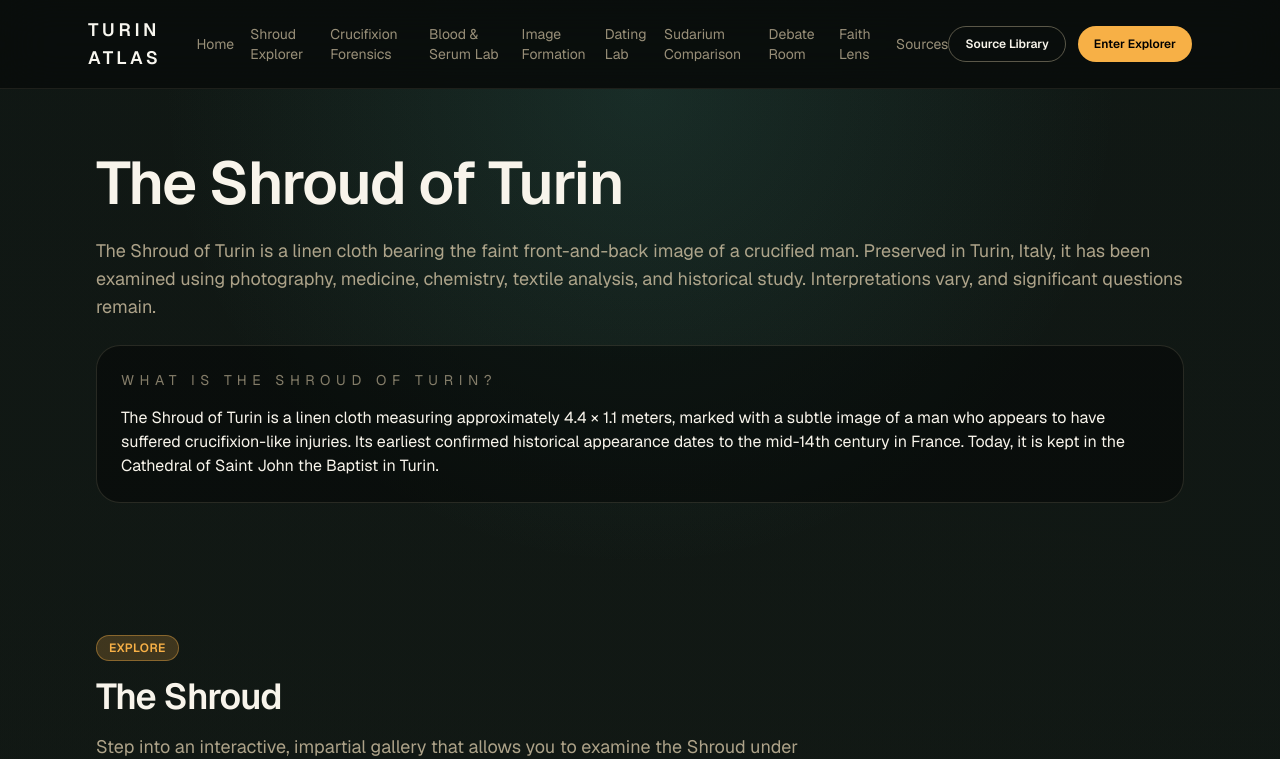
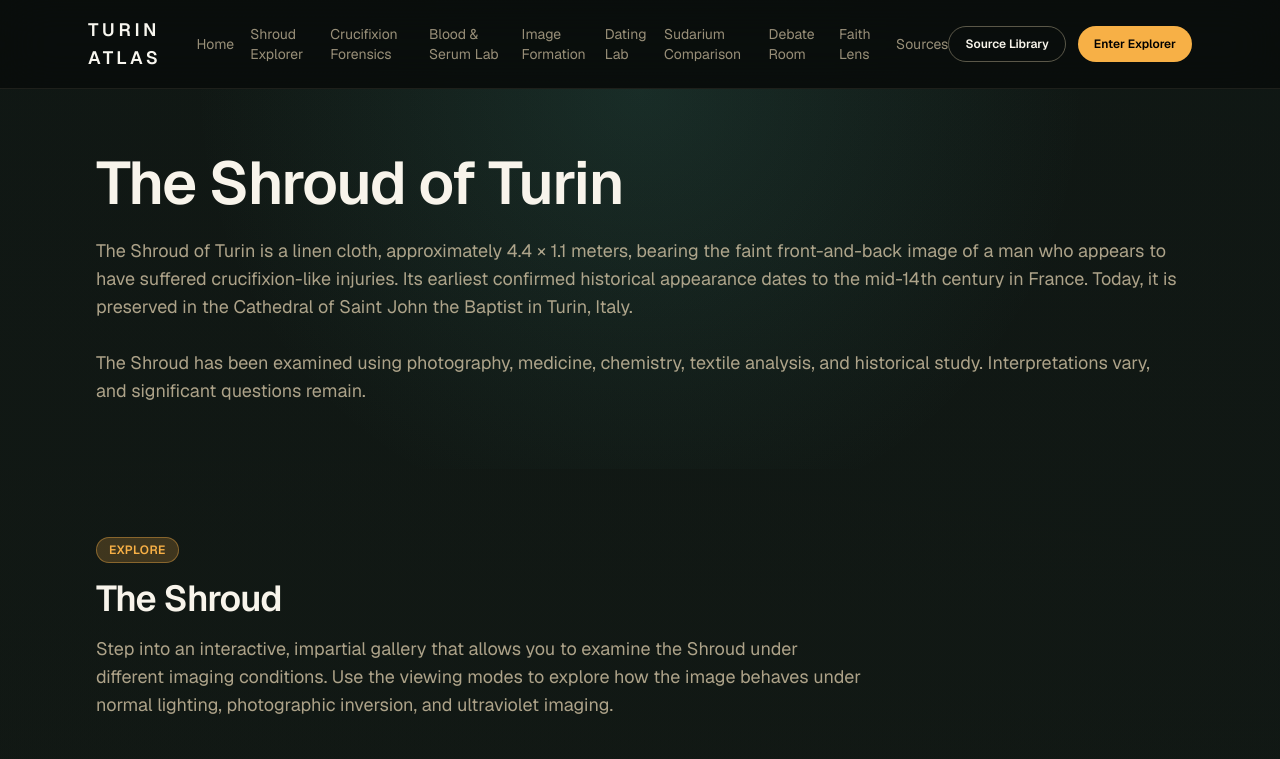
Before and after one commit to victorolivo24/shroudofturin, a Next.js app: page / in a window 1280 px wide. Shown: the top 759 px of the page. Built offline with nearby package versions, Linux system fonts and the light colour scheme.

Commit message:
finalize landing page

```diff
--- a/src/sections/landing-hero.tsx
+++ b/src/sections/landing-hero.tsx
@@ -12,19 +12,12 @@ export function LandingHero() {
             The Shroud of Turin
           </h1>
           <p className="text-lg text-sand-200/80">
-            The Shroud of Turin is a linen cloth bearing the faint front-and-back image of a crucified man.
-            Preserved in Turin, Italy, it has been examined using photography, medicine, chemistry, textile analysis, and historical study.
-            Interpretations vary, and significant questions remain.
+            The Shroud of Turin is a linen cloth, approximately 4.4 × 1.1 meters, bearing the faint front-and-back image of a man who appears to have suffered crucifixion-like injuries.
+            Its earliest confirmed historical appearance dates to the mid-14th century in France. Today, it is preserved in the Cathedral of Saint John the Baptist in Turin, Italy.
+            <br />
+            <br />
+            The Shroud has been examined using photography, medicine, chemistry, textile analysis, and historical study. Interpretations vary, and significant questions remain.
           </p>
-          <div className="rounded-3xl border border-sand-200/15 bg-black/40 p-6">
-            <p className="text-sm uppercase tracking-[0.4em] text-sand-200/60">
-              What Is the Shroud of Turin?
-            </p>
-            <p className="mt-4 text-sand-50">
-              The Shroud of Turin is a linen cloth measuring approximately 4.4 × 1.1 meters, marked with a subtle image of a man who appears to have suffered crucifixion-like injuries.
-              Its earliest confirmed historical appearance dates to the mid-14th century in France. Today, it is kept in the Cathedral of Saint John the Baptist in Turin.
-            </p>
-          </div>
         </div>
       </SectionShell>
     </div>
```
